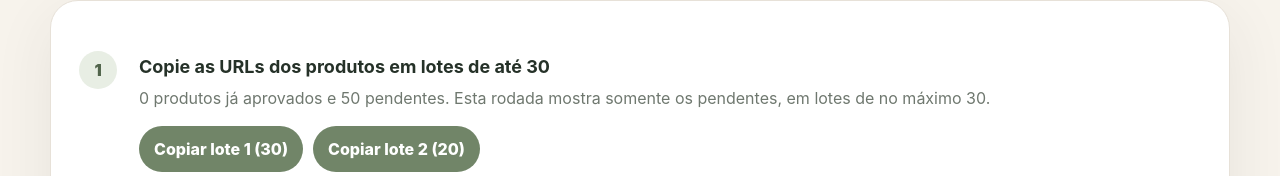
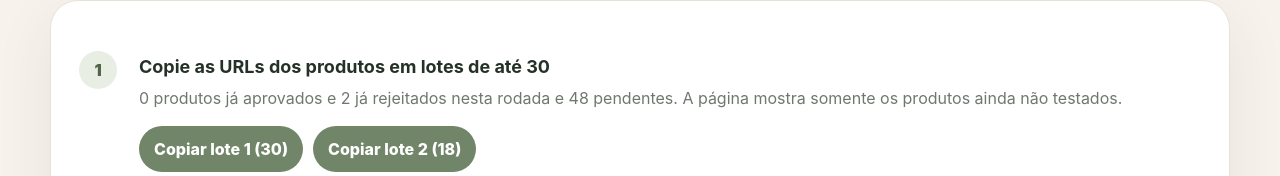
Before and after one commit to RenatoMendesC/casa-no-capricho-api, a website: page public/afiliados.html in a window 1280 px wide. Shown: the part 313-489 px from the top of the page. Drawn offline with Linux system fonts and the light colour scheme.

Commit message:
Oculta rejeitados das proximas rodadas de afiliados

```diff
--- a/public/afiliados.html
+++ b/public/afiliados.html
@@ -335,12 +335,16 @@
         .then(function(data){
           var allProducts = Array.isArray(data.produtos) ? data.produtos : [];
           var approvedCount = allProducts.filter(function(product){ return Boolean(product.affiliateUrl); }).length;
-          products = allProducts.filter(function(product){ return !product.affiliateUrl; });
+          var rejectedCount = allProducts.filter(function(product){ return product.affiliateStatus === "rejected"; }).length;
+          products = allProducts.filter(function(product){
+            return !product.affiliateUrl && product.affiliateStatus !== "rejected";
+          });
 
           var validUrls = products.filter(function(product){ return Boolean(product.catalogUrl); }).length;
           document.getElementById("catalogStatus").textContent =
             approvedCount + " produtos já aprovados e " +
-            products.length + " pendentes. Esta rodada mostra somente os pendentes, em lotes de no máximo 30.";
+            rejectedCount + " já rejeitados nesta rodada e " +
+            products.length + " pendentes. A página mostra somente os produtos ainda não testados.";
 
           var preview = products.slice(0, Math.min(8, products.length)).map(productUrl).filter(Boolean);
           document.getElementById("urlPreview").textContent = preview.length ? preview.join("\n") + (products.length > 8 ? "\n..." : "") : "Catálogo antigo detectado. Reconecte o Mercado Livre para atualizar as URLs.";
```
